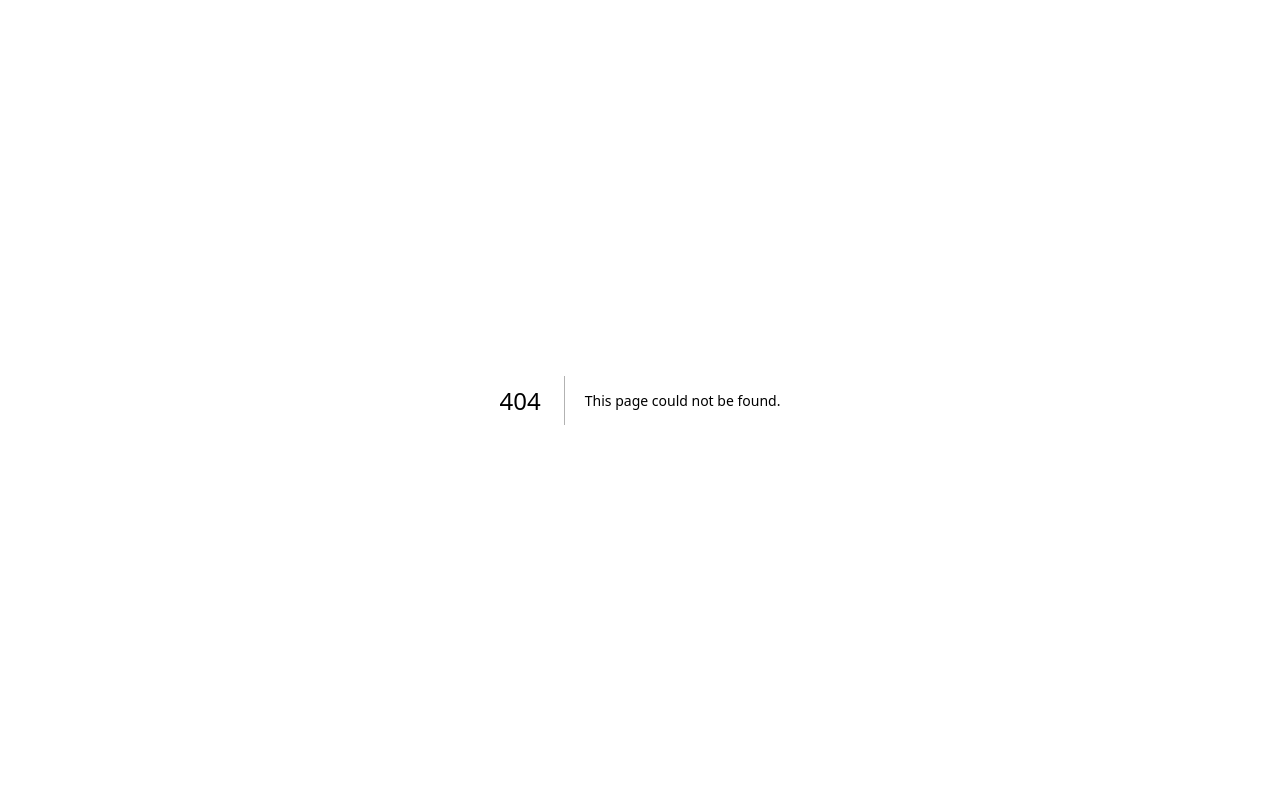
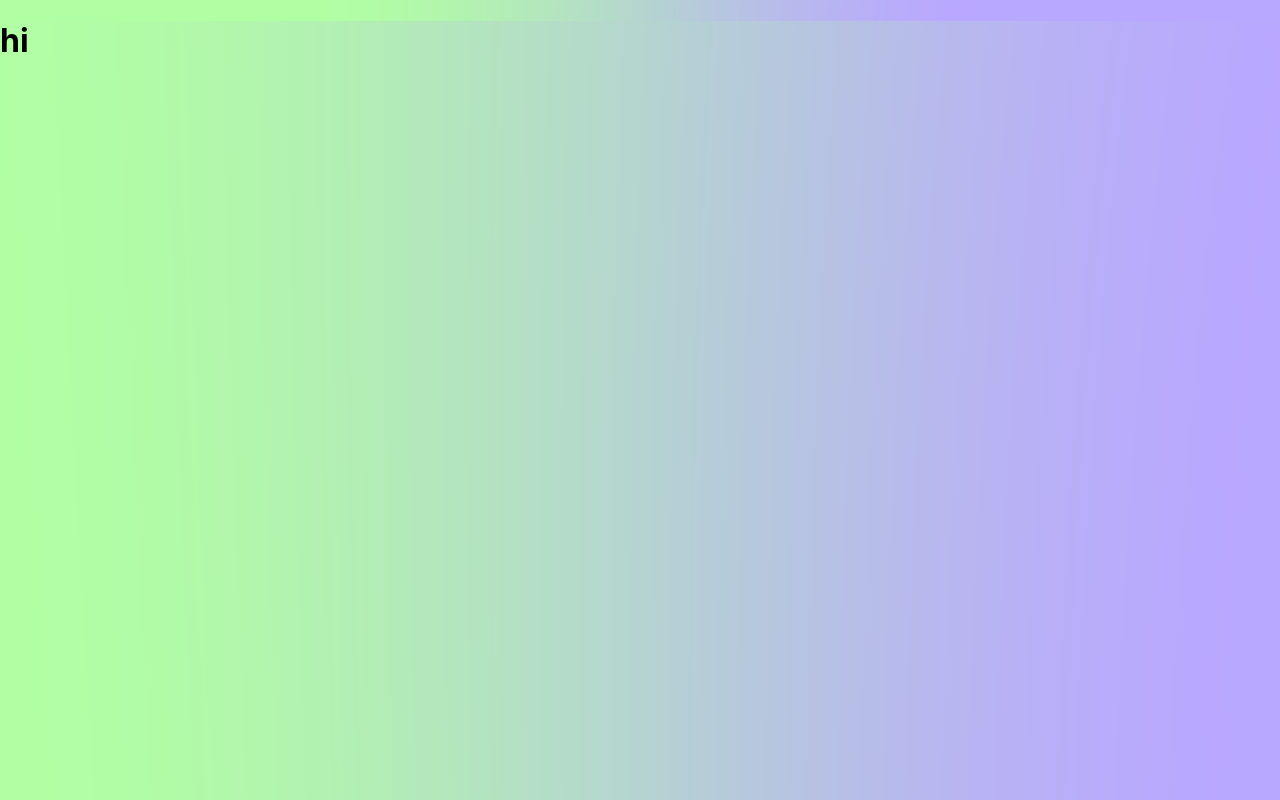
Before and after one commit to MeatyButter/discover-coffee-stores, a Next.js app: page /hi in a window 1280 px wide. Before the commit this address had no page. Shown: the top 800 px of the page. Built offline with nearby package versions, Linux system fonts and the light colour scheme.

Commit message:
quiz: add in some dynamic routing

```diff
--- /dev/null
+++ b/pages/[id].js
@@ -0,0 +1,8 @@
+import { useRouter } from "next/router";
+
+const Dynamic = () => {
+    const router = useRouter();
+    return <h1>{router.query.id}</h1>;
+}
+
+export default Dynamic;
```
Also changed, not shown: pages/courses/nextjs.js (added, +17 -0 lines).
